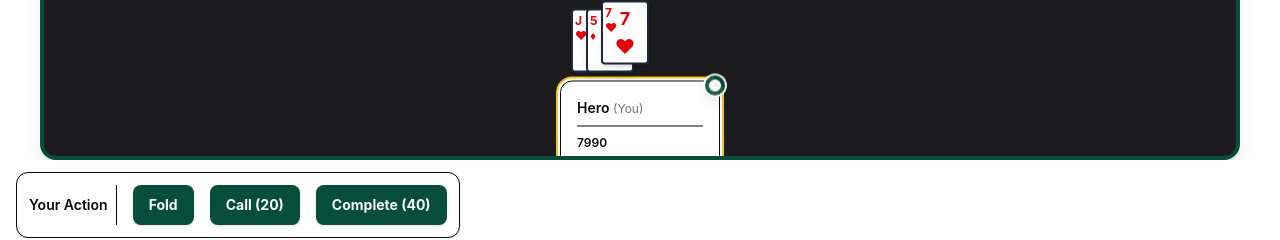
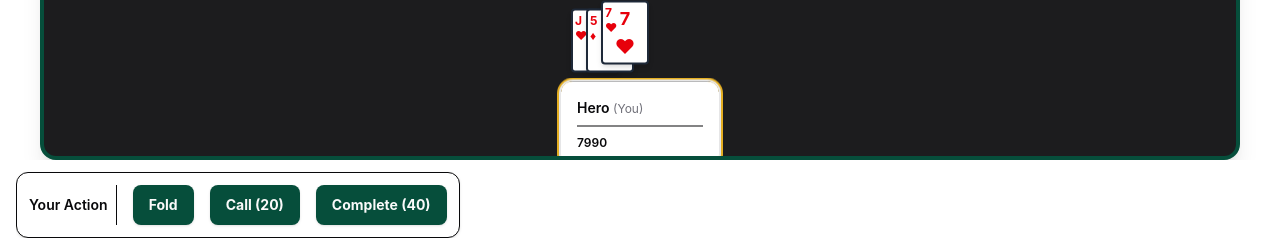
Before and after one commit to KenyaSugimoto/mix-poker, a React (Vite) app: page / in a window 1280 px wide. Both pictures are taken after a click on the button "Start Game". Shown: the part 546-786 px from the top of the page. Built offline with nearby package versions, Linux system fonts and the light colour scheme.

Commit message:
refactor(ui): replace ActiveIndicator with blinking gold frame
- Remove ActiveIndicator component and usage
- Add blinking gold overlay to SeatPanel for current actor

```diff
--- a/src/ui/components/TableView/ActiveIndicator.tsx
+++ /dev/null
@@ -1,17 +0,0 @@
-import type React from "react";
-
-interface ActiveIndicatorProps {
-  isActive: boolean;
-}
-
-export const ActiveIndicator: React.FC<ActiveIndicatorProps> = ({
-  isActive,
-}) => {
-  if (!isActive) return null;
-
-  return (
-    <div className="absolute -top-2 -right-2 w-6 h-6 bg-primary rounded-full border-2 border-background flex items-center justify-center shadow-lg animate-pulse">
-      <div className="w-3 h-3 bg-primary-foreground rounded-full" />
-    </div>
-  );
-};
--- a/src/ui/components/TableView/SeatPanel.tsx
+++ b/src/ui/components/TableView/SeatPanel.tsx
@@ -1,7 +1,6 @@
 import type React from "react";
 import type { DealState, PlayerState } from "../../../domain/types";
 import { getActionLabel, getLastAction } from "../../utils/actionLabel";
-import { ActiveIndicator } from "./ActiveIndicator";
 import { PlayerCards } from "./PlayerCards";
 
 interface SeatPanelProps {
@@ -76,14 +75,12 @@ export const SeatPanel: React.FC<SeatPanelProps> = ({
       </div>
       <div
         className={`relative bg-card rounded-xl p-4 shadow-sm border min-w-[160px] transition-all ${
-          isCurrentActor
-            ? "ring-2 ring-poker-gold ring-offset-2 ring-offset-background"
-            : ""
-        } ${isWinner ? "border-2 border-poker-gold" : ""} ${
-          !player.active ? "opacity-50" : ""
-        }`}
+          isWinner ? "border-2 border-poker-gold" : ""
+        } ${!player.active ? "opacity-50" : ""}`}
       >
-        {!isDealFinished && <ActiveIndicator isActive={isCurrentActor} />}
+        {isCurrentActor && !isDealFinished && (
+          <div className="absolute inset-0 rounded-xl ring-2 ring-poker-gold ring-offset-2 ring-offset-background animate-pulse pointer-events-none z-10" />
+        )}
         <div className="space-y-2">
           <div className="flex items-center justify-between">
             <div className="font-semibold text-sm">
```
